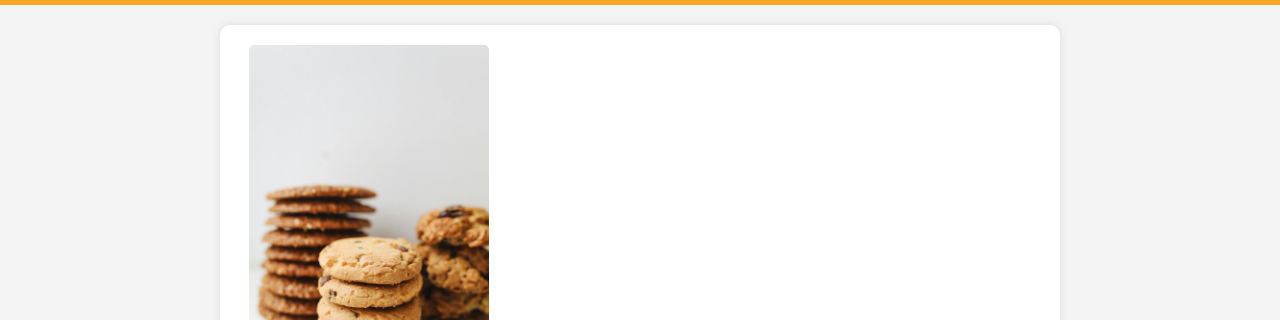
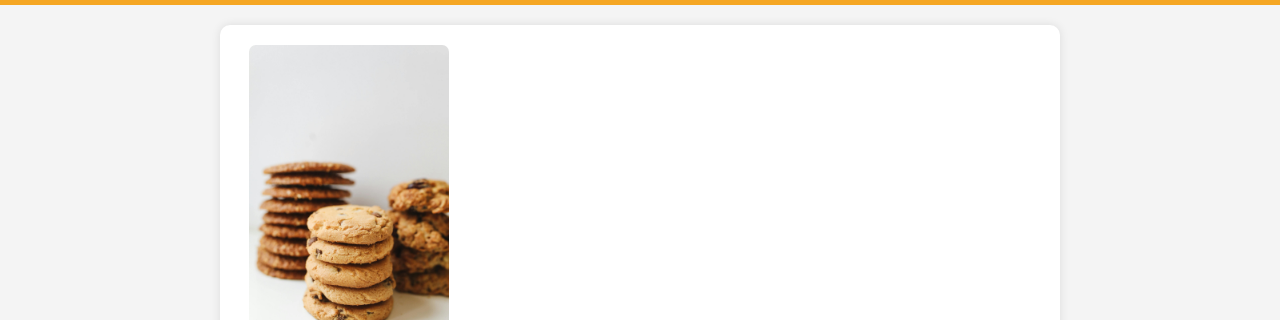
Before and after one commit to AfuneFreddy/Chocolatechip.github.io, a plain HTML site: page index.html in a window 1280 px wide. Shown: the part 72-392 px from the top of the page. Drawn offline with Linux system fonts and the light colour scheme.

Commit message:
Update index.html
new dimensions

```diff
--- a/index.html
+++ b/index.html
@@ -71,7 +71,7 @@
     <!-- Main Content -->
     <main>
         <!-- Recipe Image -->
-        <<a href="https://github.com/AfuneFreddy/Chocolatechip" class="image main"><img src="pexels-polina-tankilevitch-4110541.jpg" alt="A delicious chocolate chip cookies" style="width:30%; border-radius:5px;"/></a>
+        <<a href="https://github.com/AfuneFreddy/Chocolatechip" class="image main"><img src="pexels-polina-tankilevitch-4110541.jpg" alt="A delicious chocolate chip cookies" style="width:25%; border-radius:7px;"/></a>
 
         <!-- Toggle Button for Ingredients -->
         <button id="toggleIngredients">Show Ingredients</button>
```
